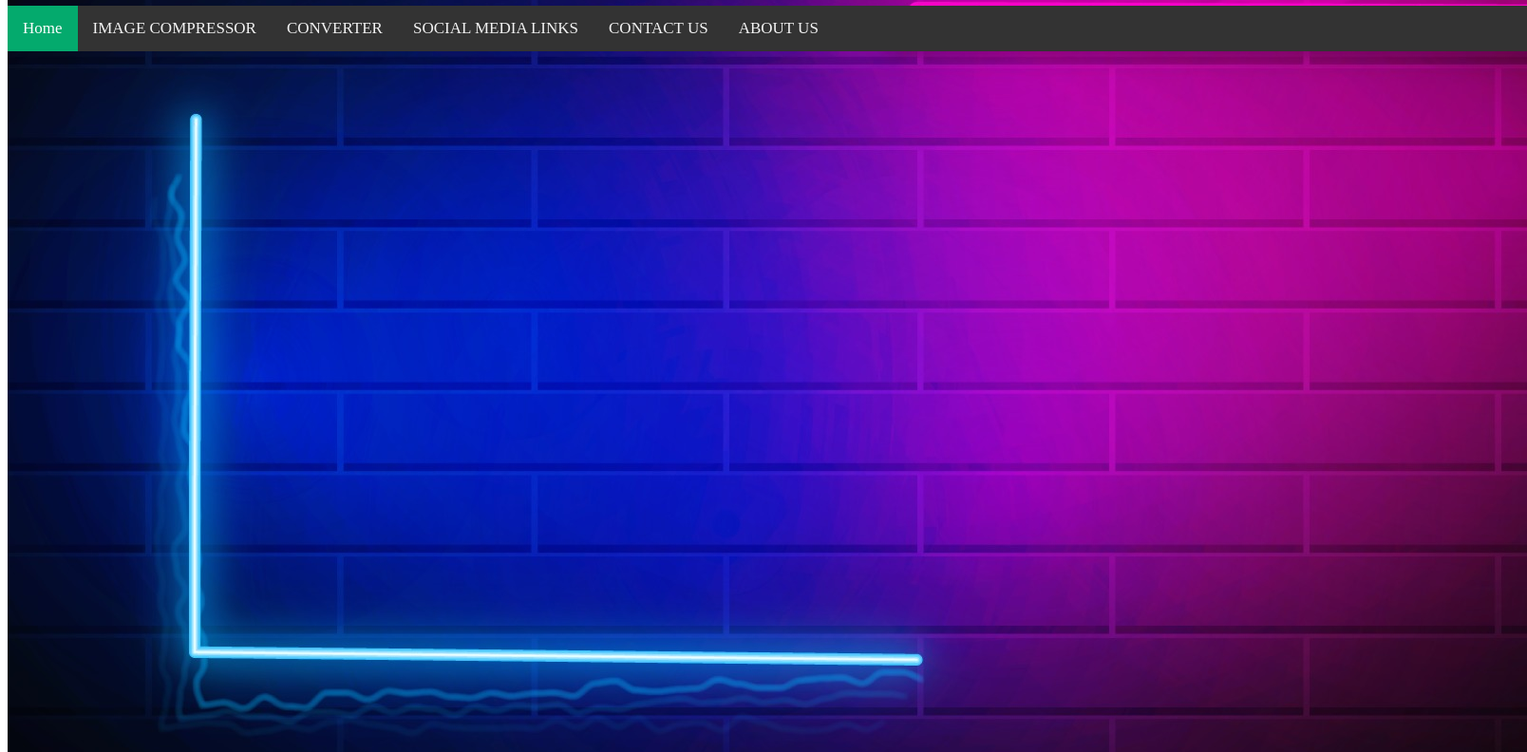
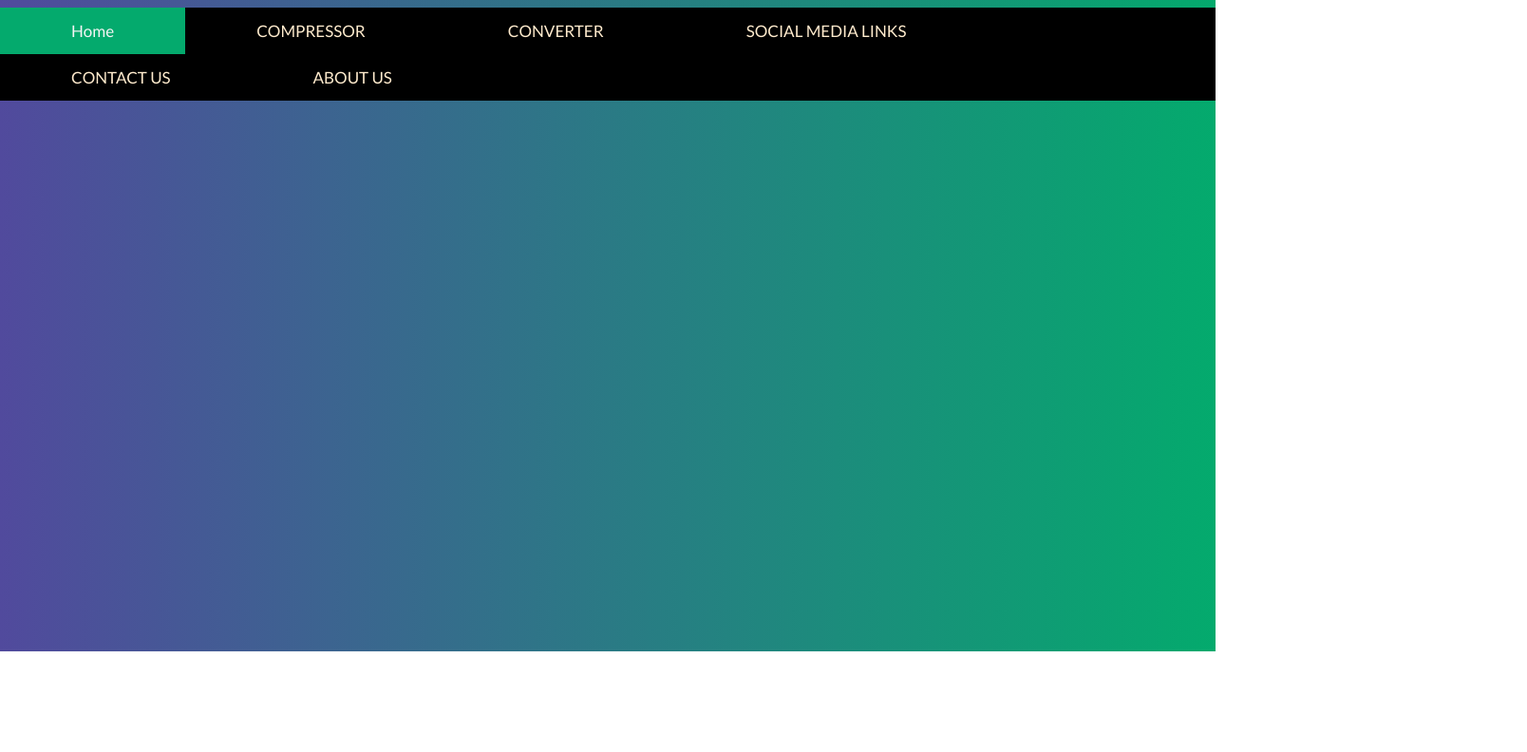
Before and after one commit to codexdeepak/website, a plain HTML site: page compressor.html in a window 1280 px wide. Shown: the part 114-906 px from the top of the page at 95% size, 1608 px wide, since content can reach past the window. After the commit the page ends 800 px from the top, so only its background shows below. Drawn offline with Linux system fonts and the light colour scheme.

Commit message:
initial commit

```diff
--- a/image.html
+++ b/compressor.html
@@ -5,14 +5,14 @@
     <meta content="width=device-width, initial-scale=1" name="viewport">
     <link href="image.css" rel="stylesheet" type="text/css">
 
-    <title>Social media</title>
+    <title>compressor</title>
 </head>
 <body>
 <div class="div1">
     <h1 class="logo">COMPRESSOR</h1>
     <div class="topnav">
         <a class="active" href="index.html">Home</a>
-        <a href="image.html">IMAGE COMPRESSOR</a>
+        <a href="compressor.html">COMPRESSOR</a>
         <a href="converter.html">CONVERTER</a>
         <a href="social.html">SOCIAL MEDIA LINKS</a>
         <a href="contact.html">CONTACT US</a>
--- a/converter.css
+++ b/converter.css
@@ -1,7 +1,15 @@
-.deepak12 {
-    background-image: url(1.jpg);
-    height: 900px;
-    width: 1600px;
+@import url(https://fonts.googleapis.com/css?family=lato:400,700,300);
+
+body {
+    margin: 0;
+    padding: 0;
+    font-family: "lato", sans-serif;
+    background: -webkit-linear-gradient(to right, #514A9D, #04AA6D);
+    background: linear-gradient(to right, #514A9D, #04AA6D);
+    display: flex;
+    align-items: centre;
+    justify-content: centre;
+    min-height: 100vh;
 }
 
 .logo {
@@ -23,7 +31,7 @@
     float: left;
     color: #f2f2f2;
     text-align: center;
-    padding: 14px 16px;
+    padding: 14px 74.5px;
     text-decoration: none;
     font-size: 17px;
 }
--- a/image.css
+++ b/image.css
@@ -1,11 +1,19 @@
-.div1 {
-    background-image: url(1.jpg);
-    height: 900px;
-    width: 1600px;
+@import url(https://fonts.googleapis.com/css?family=lato:400,700,300);
+
+body {
+    margin: 0;
+    padding: 0;
+    font-family: "lato", sans-serif;
+    background: -webkit-linear-gradient(to right, #514A9D, #04AA6D);
+    background: linear-gradient(to right, #514A9D, #04AA6D);
+    display: flex;
+    align-items: centre;
+    justify-content: centre;
+    min-height: 100vh;
 }
 
 .logo {
-    color: darkgoldenrod;
+    color: black;
     text-align: center;
     font-size: xx-larger;
     text-shadow: 2.5px 2.5px blanchedalmond;
@@ -14,16 +22,16 @@
 }
 
 .topnav {
-    background-color: #333;
+    background-color: black;
     overflow: hidden;
 }
 
 /* Style the links inside the navigation bar */
 .topnav a {
     float: left;
-    color: #f2f2f2;
+    color: blanchedalmond;
     text-align: center;
-    padding: 14px 16px;
+    padding: 14px 75px;
     text-decoration: none;
     font-size: 17px;
 }
@@ -37,7 +45,7 @@
 /* Add a color to the active/current link */
 .topnav a.active {
     background-color: #04AA6D;
-    color: white;
+    color: whitesmoke;
 }
 
 li {
--- a/index.css
+++ b/index.css
@@ -1,8 +1,3 @@
-.deepak {
-    background-image: url(background.jpg);
-    height: 900px;
-    width: 1600px;
-}
 
 .logo {
     color: whitesmoke;
@@ -12,8 +7,22 @@
 
 }
 
+@import url(https://fonts.googleapis.com/css?family=lato:400,700,300);
+body {
+    margin: 0;
+    padding: 0;
+    font-family: "lato", sans-serif;
+    background: -webkit-linear-gradient(to right, #514A9D, #04AA6D);
+    background: linear-gradient(to right, #514A9D, #04AA6D);
+    display: flex;
+    align-items: centre;
+    justify-content: centre;
+    min-height: 100vh;
+}
+
+
 .topnav {
-    background-color: green;
+    background-color: rebeccapurple;
     overflow: hidden;
 }
 
@@ -22,7 +31,7 @@
     float: left;
     color: #f2f2f2;
     text-align: center;
-    padding: 14px 16px;
+    padding: 14px 70px;
     text-decoration: none;
     font-size: 17px;
 }
```
Also changed, not shown: contact.html (+1 -1 lines), converter.html (+1 -1 lines), index.html (+1 -1 lines), social.html (+1 -1 lines).
